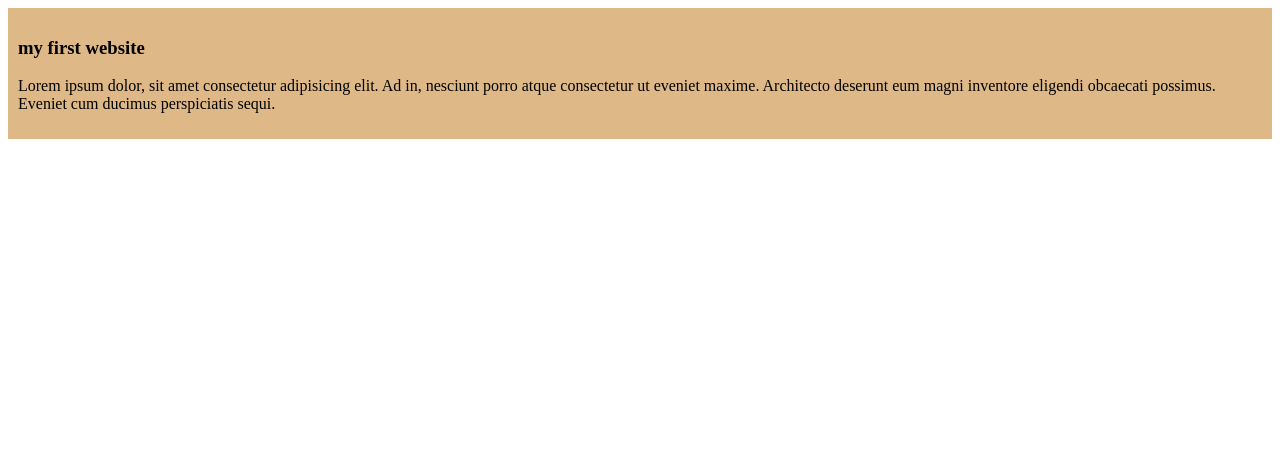
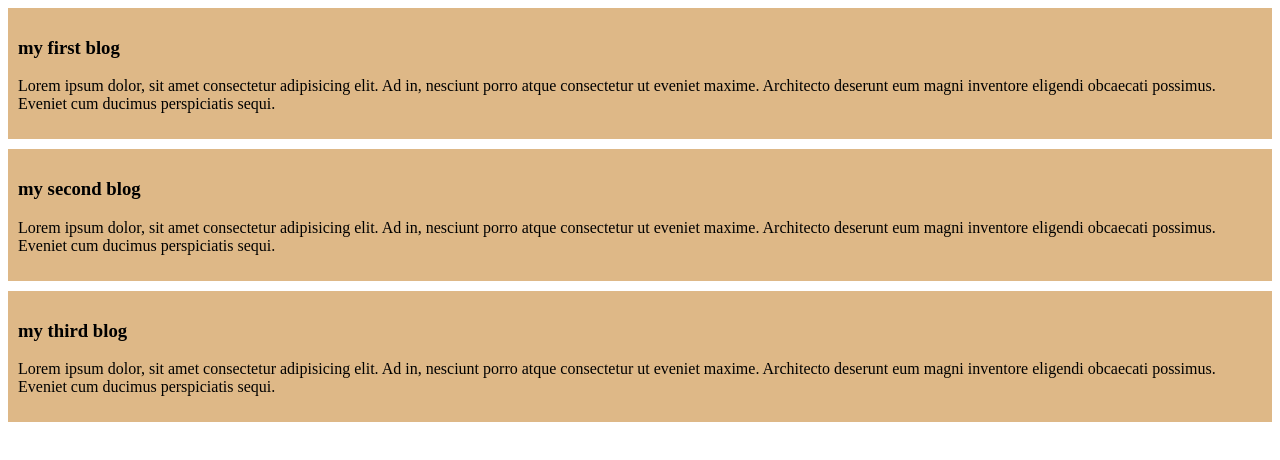
Before and after one commit to imransheikh12/my-simple-website, a plain HTML site: page index.html in a window 1280 px wide. Drawn offline with Linux system fonts and the light colour scheme.

Commit message:
added the second and thr third blog

```diff
--- a/index.html
+++ b/index.html
@@ -8,7 +8,15 @@
 </head>
 <body>
     <div>
-        <h3>my first website</h3>
+        <h3>my first blog</h3>
+        <p>Lorem ipsum dolor, sit amet consectetur adipisicing elit. Ad in, nesciunt porro atque consectetur ut eveniet maxime. Architecto deserunt eum magni inventore eligendi obcaecati possimus. Eveniet cum ducimus perspiciatis sequi.</p>
+    </div>
+    <div>
+        <h3>my second blog</h3>
+        <p>Lorem ipsum dolor, sit amet consectetur adipisicing elit. Ad in, nesciunt porro atque consectetur ut eveniet maxime. Architecto deserunt eum magni inventore eligendi obcaecati possimus. Eveniet cum ducimus perspiciatis sequi.</p>
+    </div>
+    <div>
+        <h3>my third blog</h3>
         <p>Lorem ipsum dolor, sit amet consectetur adipisicing elit. Ad in, nesciunt porro atque consectetur ut eveniet maxime. Architecto deserunt eum magni inventore eligendi obcaecati possimus. Eveniet cum ducimus perspiciatis sequi.</p>
     </div>
 </body>
--- a/style/blog.css
+++ b/style/blog.css
@@ -1,4 +1,5 @@
 div{
     background-color: burlywood;
     padding: 10px;
+    margin-bottom: 10px;
 }
```
